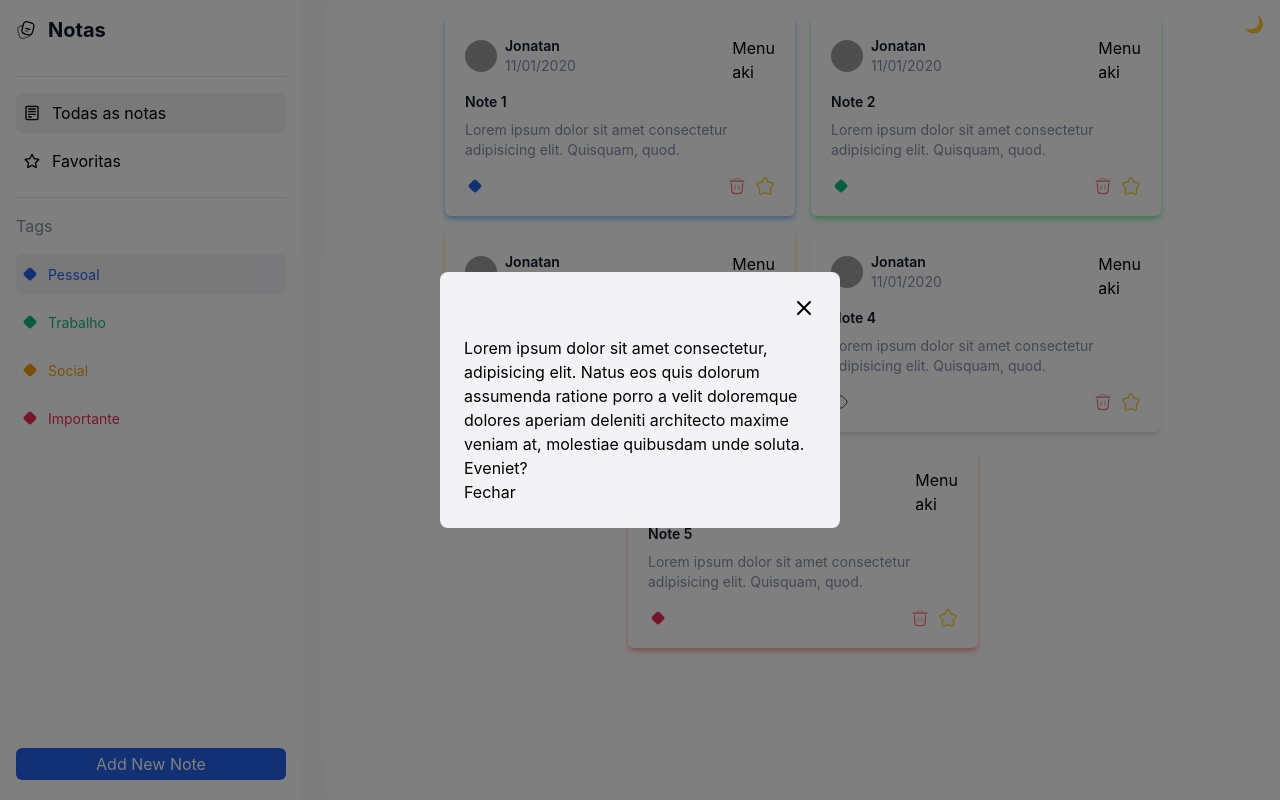
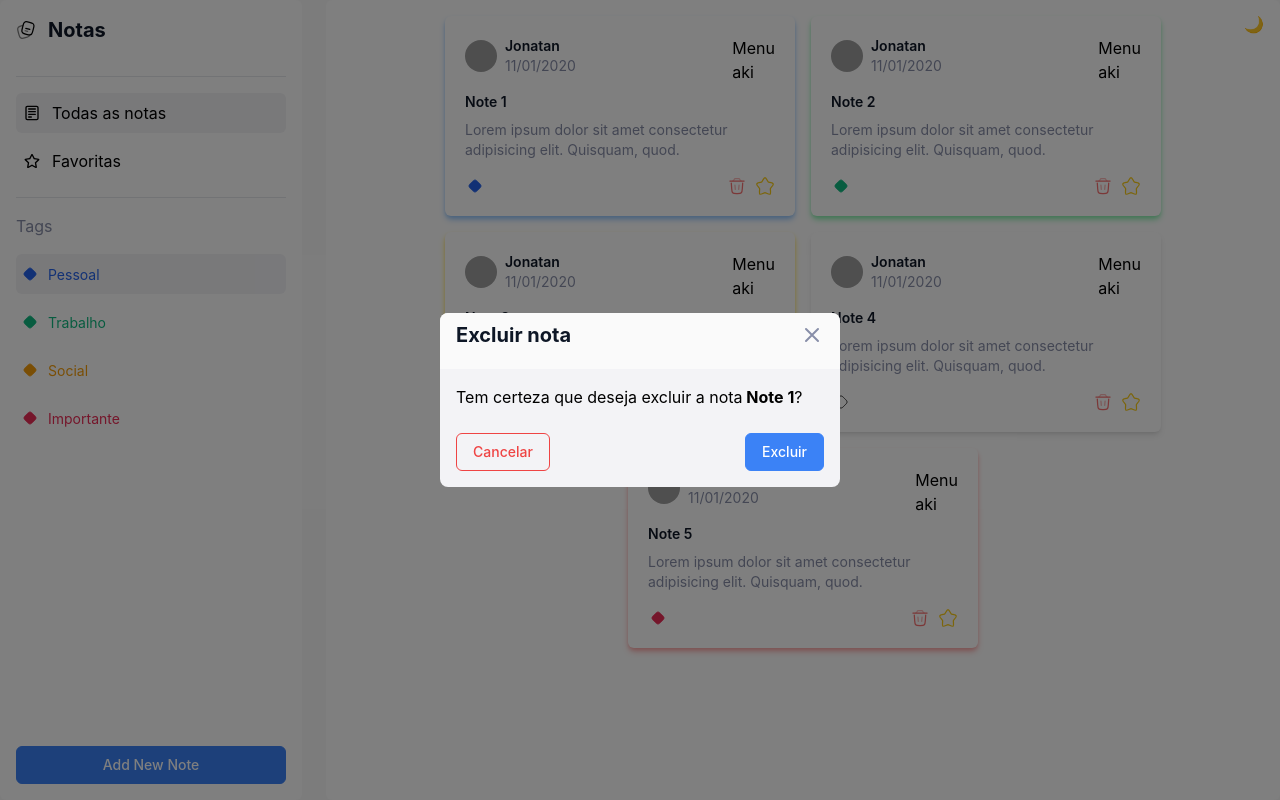
Before and after one commit to Jonatank28/Pessoal-Projeto-Notes, a Next.js app: page /notes in a window 1280 px wide. Both pictures are taken after a click on the button 737 px from the left and 186 px from the top of the page. Built offline with nearby package versions, Linux system fonts and the light colour scheme; grey boxes are pictures that could not be loaded.

Commit message:
função de deletar nota add

```diff
--- a/src/components/Card.jsx
+++ b/src/components/Card.jsx
@@ -3,6 +3,7 @@ import Modal from './dialog'
 
 const Card = () => {
     const [isModalOpen, setIsModalOpen] = useState(false)
+    const [note, setNote] = useState({})
     const [notes, setNotes] = useState([
         {
             id: 1,
@@ -61,14 +62,25 @@ const Card = () => {
         },
     ])
 
+    // Função que abre o modal
     const openModal = (note) => {
         setIsModalOpen(true)
+        setNote(note)
         console.log(note)
     }
 
+    // Função que fecha o modal
     const closeModal = () => {
         setIsModalOpen(false)
     }
+
+    // Função que deleta a nota
+    const deleteNote = (note) => {
+        const id = note.id
+        setNotes(notes.filter((note) => note.id !== id))
+        closeModal()
+    }
+
     return (
         // Div do card
         <>
@@ -224,12 +236,20 @@ const Card = () => {
                 </div>
             ))}
             {/* Modal de exclusão */}
-            <Modal isOpen={isModalOpen} onClose={closeModal}>
-                <p>
-                    Lorem ipsum dolor sit amet consectetur, adipisicing elit.
-                    Natus eos quis dolorum assumenda ratione porro a velit
-                    doloremque dolores aperiam deleniti architecto maxime veniam
-                    at, molestiae quibusdam unde soluta. Eveniet?
+            <Modal
+                isOpen={isModalOpen}
+                onClose={closeModal}
+                onSubmit={() => deleteNote(note)}
+                title="Excluir nota"
+                DivClass="mt-6 flex justify-between items-center"
+                btn1Text="Cancelar"
+                btn1Class="btn btn-danger-outline"
+                btn2Text="Excluir"
+                btn2Class="btn btn-primary"
+            >
+                <p className="">
+                    Tem certeza que deseja excluir a nota
+                    <span className="font-bold"> {note.title}</span>?
                 </p>
             </Modal>
         </>
--- a/src/components/dialog.jsx
+++ b/src/components/dialog.jsx
@@ -1,6 +1,17 @@
 import { useEffect, useRef } from 'react'
 
-const Modal = ({ isOpen, onClose, children, title }) => {
+const Modal = ({
+    isOpen,
+    onClose,
+    onSubmit,
+    children,
+    title,
+    DivClass,
+    btn1Class,
+    btn1Text,
+    btn2Class,
+    btn2Text,
+}) => {
     const modalRef = useRef(null)
 
     // Faz com que o foco do teclado fique dentro do modal
@@ -53,13 +64,17 @@ const Modal = ({ isOpen, onClose, children, title }) => {
                         className="flex items-center justify-center min-h-screen "
                         style={{ zIndex: '501' }}
                     >
-                        <div className="bg-hover rounded-lg w-11/12 md:w-[400px] p-6">
+                        <div className="bg-hover rounded-lg w-11/12 md:w-[400px]">
+                            {/* Cabeçalho do modal */}
+                            <div className="px-4 pt-2 pb-1 bg-primary rounded-t-lg">
                                 <div className="flex items-center justify-between mb-4">
-                                <h2 className="text-xl font-bold">{title}</h2>
+                                    <h2 className="text-primary text-xl font-bold">
+                                        {title}
+                                    </h2>
                                     <button onClick={onClose}>
                                         <svg
                                             xmlns="http://www.w3.org/2000/svg"
-                                        className="h-6 w-6"
+                                            className="h-6 w-6 text-secondary"
                                             fill="none"
                                             viewBox="0 0 24 24"
                                             stroke="currentColor"
@@ -74,8 +89,28 @@ const Modal = ({ isOpen, onClose, children, title }) => {
                                         </svg>
                                     </button>
                                 </div>
+                            </div>
+                            <div className="p-4">
+                                {/* Conteudo do modal */}
                                 {children}
-                            <button onClick={onClose}>Fechar</button>
+                                {/* Botões de ação do modal */}
+                                <div className={DivClass}>
+                                    <button
+                                        type="button"
+                                        onClick={onClose}
+                                        className={btn1Class}
+                                    >
+                                        {btn1Text}
+                                    </button>
+                                    <button
+                                        type="submit"
+                                        onClick={onSubmit}
+                                        className={btn2Class}
+                                    >
+                                        {btn2Text}
+                                    </button>
+                                </div>
+                            </div>
                         </div>
                     </div>
                 </div>
--- a/src/pages/notes/index.jsx
+++ b/src/pages/notes/index.jsx
@@ -202,7 +202,7 @@ const Notes = () => {
                         </div>
                     </div>
                     <div>
-                        <button class="w-full text-white bg-blue-600 p-1 mb-1 rounded-md transition-all duration-300 hover:bg-blue-700 focus:outline-none focus:ring-2 focus:ring-blue-600 focus:ring-opacity-50 active:bg-blue-600">
+                        <button class="w-full btn btn-primary">
                             Add New Note
                         </button>
                     </div>
--- a/src/styles/globals.css
+++ b/src/styles/globals.css
@@ -6,6 +6,47 @@
     html {
         font-family: 'Inter', sans-serif;
     }
+
+    .btn {
+        @apply px-4 py-2 rounded-md text-sm font-medium;
+    }
+
+    .btn-primary {
+        @apply bg-blue-500 text-white border border-blue-500;
+    }
+
+    .btn-primary:hover {
+        @apply bg-blue-600;
+    }
+
+    .btn-primary:active {
+        @apply bg-blue-700;
+    }
+
+    btn-darger {
+        @apply bg-red-500 text-white;
+    }
+
+    .btn-danger:hover {
+        @apply bg-red-600;
+    }
+
+    .btn-danger:active {
+        @apply bg-red-700;
+    }
+
+    .btn-danger-outline {
+        @apply border border-red-500 text-red-500;
+    }
+
+    .btn-danger-outline:hover {
+        @apply bg-red-500 text-white;
+    }
+
+    .btn-danger-outline:active {
+        @apply bg-red-600;
+    }
+
 }
 
 /* Temas */
```
Lines whose indentation alone changed are shown as unchanged.
